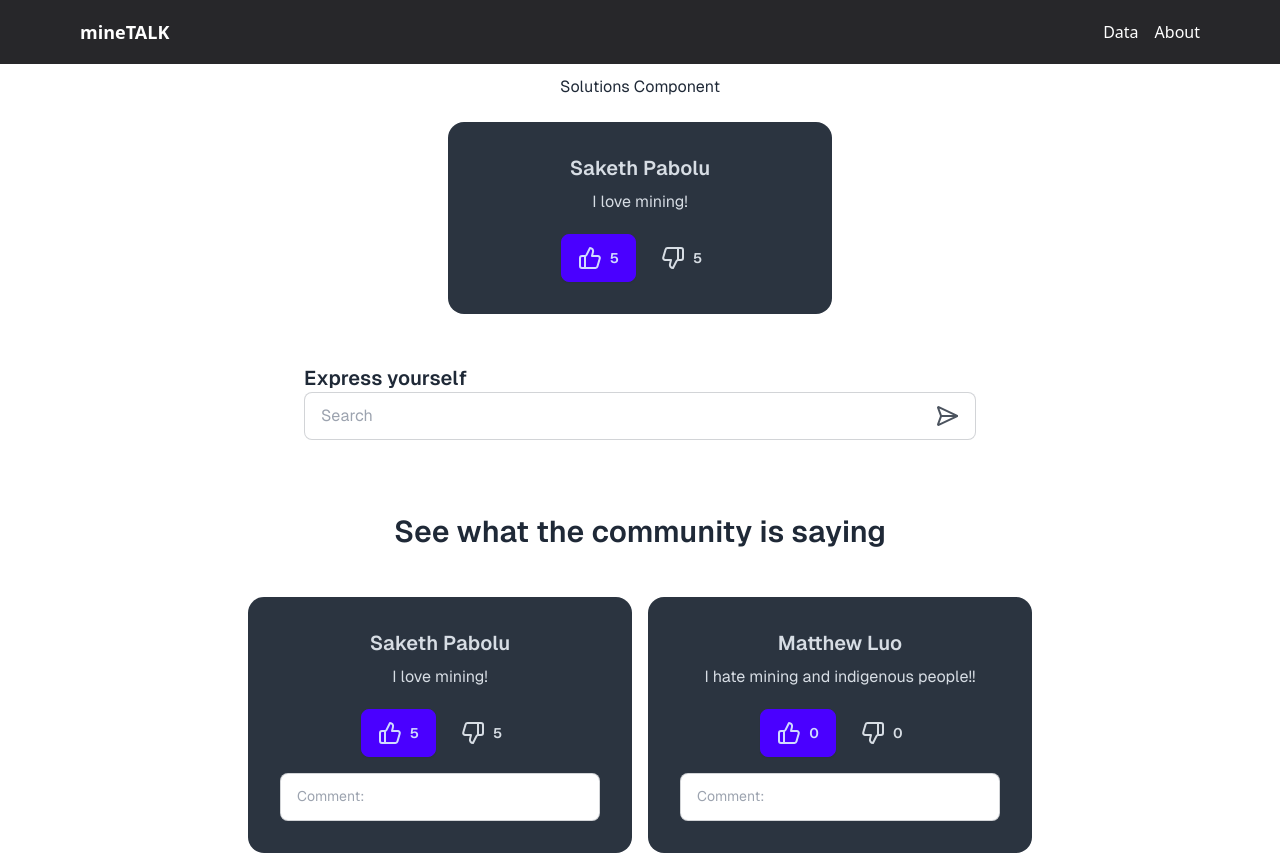
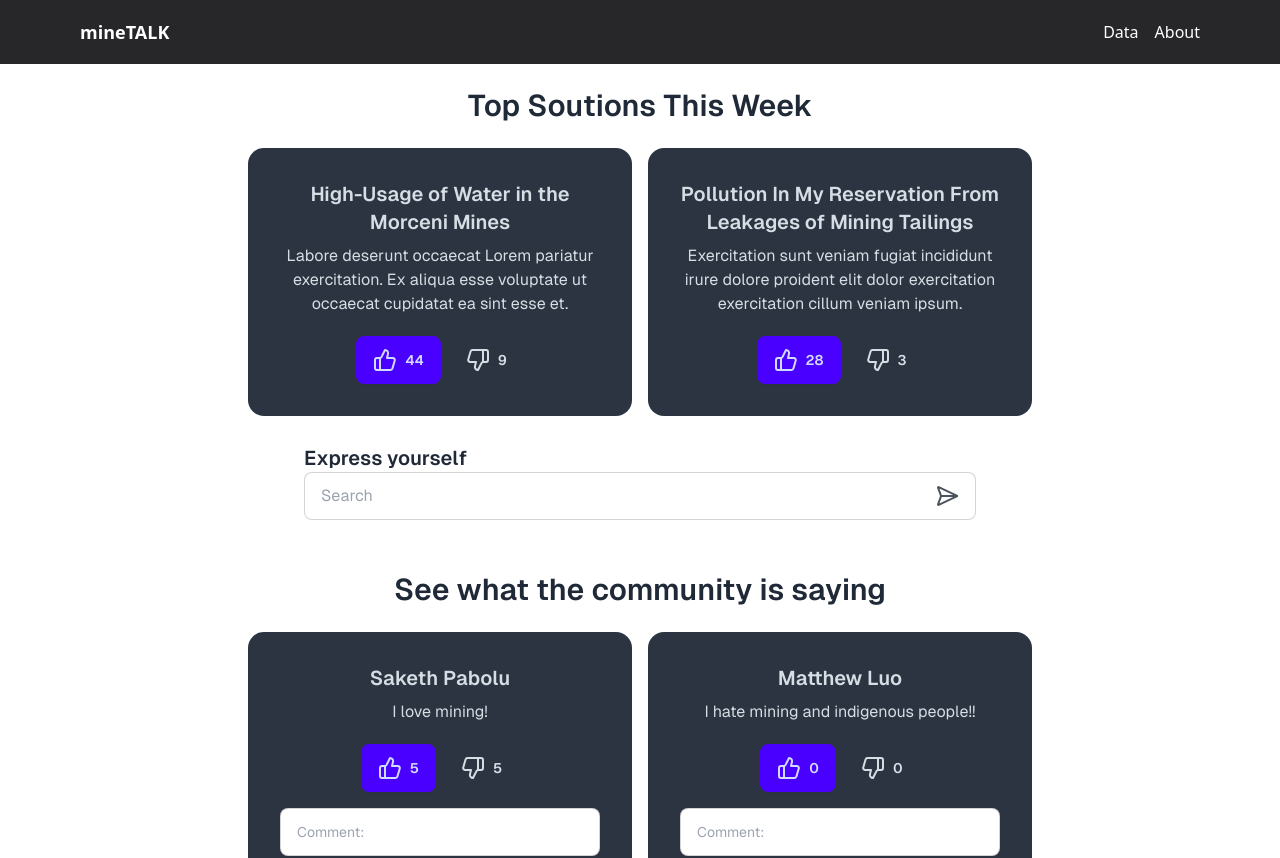
Before and after one commit to spabolu/spark-challenge, a Next.js app in the folder frontend/: page / in a window 1280 px wide. Shown: the top 858 px of the page. Built offline with nearby package versions, Linux system fonts and the light colour scheme.

Commit message:
Update Solutions.jsx

```diff
--- a/frontend/src/components/Solutions.jsx
+++ b/frontend/src/components/Solutions.jsx
@@ -1,18 +1,40 @@
 import React from "react";
 import Card from "@/components/Card";
+
+const userFeedback = [
+    {
+      username: "High-Usage of Water in the Morceni Mines",
+      message: "Labore deserunt occaecat Lorem pariatur exercitation. Ex aliqua esse voluptate ut occaecat cupidatat ea sint esse et.",
+      upvote: 44,
+      downvote: 9,
+    },
+    {
+      username: "Pollution In My Reservation From Leakages of Mining Tailings",
+      message: "Exercitation sunt veniam fugiat incididunt irure dolore proident elit dolor exercitation exercitation cillum veniam ipsum.",
+      upvote: 28,
+      downvote: 3,
+    },
+  ];
 
 export default function Solutions() {
   return (
     <>
-      <p>Solutions Component</p>
-      <Card
-        username="Saketh Pabolu"
-        message="I love mining!"
-        upvote={5}
-        downvote={5}
-        className="bg-neutral text-neutral-content"
-        showInput={false}
-      />
+
+      <h3 className="text-3xl font-semibold py-6">Top Soutions This Week</h3>
+
+      <div className="flex flex-wrap justify-center gap-4">
+        {userFeedback.map((comment, index) => (
+          <Card
+            key={index}
+            username={comment.username}
+            message={comment.message}
+            upvote={comment.upvote}
+            downvote={comment.downvote}
+            className="bg-neutral text-neutral-content"
+            showInput={false}
+          />
+        ))}
+      </div>
     </>
   );
 }
```
